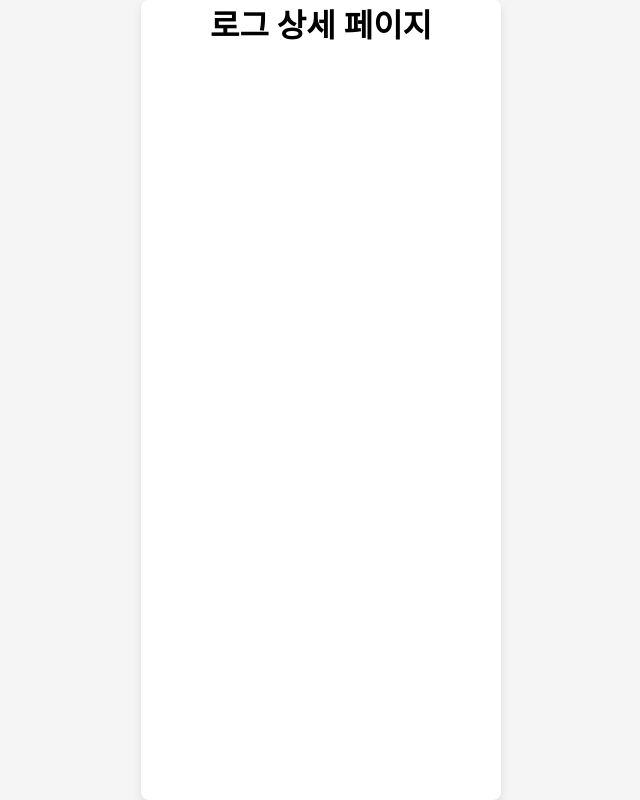
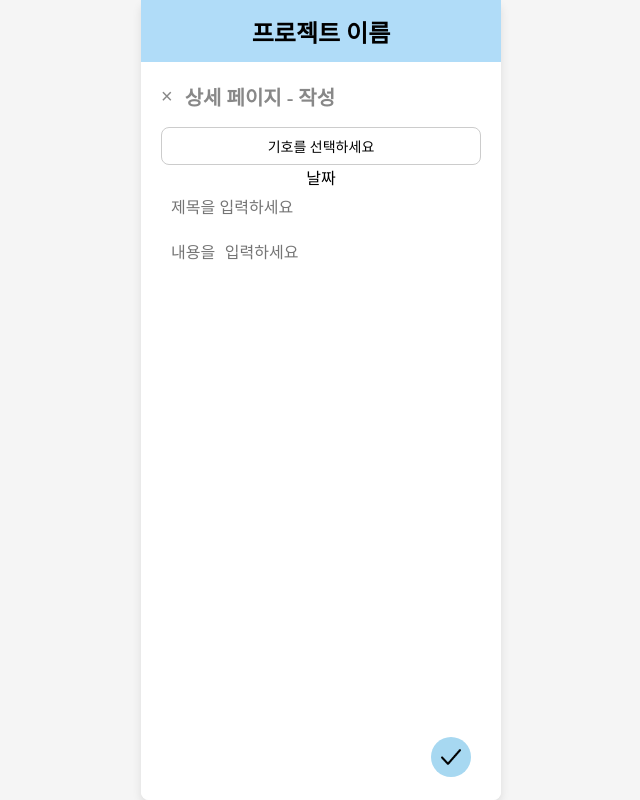
Before and after one commit to Daily-Factory/MindBullet-FE, a React (Vite) app: page /log-detail in a window 1280 px wide. Shown: the whole page, without its empty margins (319-959 px from the left). Built offline with nearby package versions, Linux system fonts and the light colour scheme.

Commit message:
데일리로그 페이지, 상세페이지(작성)

```diff
--- a/src/components/AppLayout.jsx
+++ b/src/components/AppLayout.jsx
@@ -1,9 +1,14 @@
 import styled from "styled-components";
+// header 부분 들어가야할 거 같아서 추가했습니당
+import Header from "./Header";
 
 const AppLayout = ({ children }) => {
   return (
     <AppWrapper>
-      <Content>{children}</Content>
+      <Content>
+        <Header/>
+        {children}
+        </Content>
     </AppWrapper>
   );
 };
--- /dev/null
+++ b/src/components/BulletSelector.jsx
@@ -0,0 +1,102 @@
+// BulletSelector.jsx
+
+import { useState } from "react";
+import styled from "styled-components";
+
+const icons = [
+  { src: "/assets/icons/normal.png", label: "할 일" },
+  { src: "/assets/icons/done.png", label: "완료한 일" },
+  { src: "/assets/icons/memo.png", label: "메모" },
+  { src: "/assets/icons/liked.png", label: "좋았던 일" },
+  { src: "/assets/icons/important.png", label: "중요" },
+];
+
+const BulletSelector = ({selected, setSelected}) => {
+  const [isOpen, setIsOpen] = useState(false);
+
+// 불렛저널기호 선택했을 때 실행되는 함수
+  const handleSelect = (item) => {
+    setSelected(item);
+    setIsOpen(false);
+  };
+
+  return (
+    <Container>
+      <SelectedBox onClick={() => setIsOpen((prev) => !prev)}>
+        {selected ? (
+          <>
+            <Icon src={selected.src} alt={selected.label} />
+
+          </>
+        ) : (
+          <Label>기호를 선택하세요</Label>
+        )}
+      </SelectedBox>
+
+      {/* // isOpen이 true일 때만 List 영역이 보여지고, false 이면 렌더링 자체가 안됨 -숨겨짐  */}
+      {isOpen && (
+        <List>
+          {icons.map((item) => (
+            <Item key={item.label} onClick={() => handleSelect(item)}>
+              <Icon src={item.src} alt={item.label} />
+              <Label>{item.label}</Label>
+            </Item>
+          ))}
+        </List>
+      )}
+    </Container>
+  );
+};
+
+export default BulletSelector;
+
+const Container = styled.div`
+  position: relative;
+`;
+
+const SelectedBox = styled.div`
+  display: flex;
+  align-items: center;
+  justify-content: center;
+  gap: 8px;
+  border: 1px solid #ccc;
+  padding: 8px 12px;
+  border-radius: 8px;
+  cursor: pointer;
+
+  margin: 0 auto;
+  white-space: nowrap;
+`;
+
+const List = styled.div`
+  position: absolute;
+  top: 100%;
+  left: 0;
+  margin-top: 8px;
+  border: 1px solid #ccc;
+  background: white;
+  border-radius: 8px;
+  padding: 8px;
+  z-index: 10;
+`;
+
+const Item = styled.div`
+  display: flex;
+  align-items: center;
+  gap: 8px;
+  padding: 6px;
+  cursor: pointer;
+
+  &:hover {
+    background-color: #f0f0f0;
+  }
+`;
+
+const Icon = styled.img`
+  width: 24px;
+  height: 24px;
+`;
+
+const Label = styled.span`
+  font-size: 14px;
+`;
--- a/src/pages/DailyLog.jsx
+++ b/src/pages/DailyLog.jsx
@@ -1,11 +1,65 @@
+import styled from "styled-components";
+import { useNavigate } from "react-router-dom";
 import AppLayout from "./../components/AppLayout.jsx";
 
+// 더미 데이터
+const dummyLogs = [
+  { id: 1, title: "제목1" },
+  { id: 2, title: "제목2" },
+  { id: 3, title: "제목3" },
+];
+
+// styled-components 정의
+const Wrapper = styled.div`
+  padding: 20px;
+`;
+
+const LogBox = styled.div`
+  border: 1px solid #ccc;
+  border-radius: 8px;
+  padding: 12px;
+  margin-bottom: 12px;
+  cursor: pointer;
+  background-color: #f9f9f9;
+`;
+
+//AddButtonWrapper을 가운데 정렬하는 영역
+const AddButtonWrapper = styled.div`
+  display: flex;
+  justify-content: center;
+  margin-top: 20px;
+`;
+
+// + 버튼 자체
+const AddButton = styled.button`
+  font-size: 24px;
+  width: 48px;
+  height: 48px;
+  border: none;
+  background-color: #A7D8F1;
+  color: white;
+  cursor: pointer;
+`;
+
 const DailyLog = () => {
-    return (
-        <AppLayout>
-            <h1>데일리 로그 목록 페이지</h1>
-        </AppLayout>
-    );
+  const navigate = useNavigate();
+
+  return (
+    <AppLayout>
+      <Wrapper>
+        <h1>데일리 로그 목록 페이지</h1>
+        {dummyLogs.map((log) => (
+          <LogBox key={log.id} onClick={() => console.log(`${log.id}번 로그 클릭됨`)}>
+            <div style={{ fontWeight: "bold" }}>{log.title}</div>
+          </LogBox>
+        ))}
+
+        <AddButtonWrapper>
+          <AddButton onClick={() => navigate("/log-detail")}>+</AddButton>
+        </AddButtonWrapper>
+      </Wrapper>
+    </AppLayout>
+  );
 };
 
 export default DailyLog;
--- a/src/pages/LogDetail.jsx
+++ b/src/pages/LogDetail.jsx
@@ -1,11 +1,145 @@
+import { useState } from "react";
+import styled from "styled-components";
+import { useNavigate } from "react-router-dom";
 import AppLayout from "./../components/AppLayout.jsx";
+import BulletSelector from "../components/BulletSelector";
+import checkmark from "../assets/checkmark.png";
 
 const LogDetail = () => {
-    return (
-        <AppLayout>
-            <h1>로그 상세 페이지</h1>
-        </AppLayout>
-    );
-}
+  const [title, setTitle] = useState("");
+  const [content, setContent] = useState("");
+  const [selectedSymbol, setSelectedSymbol] = useState("");
+  const navigate = useNavigate();
+
+  const handleSubmit = () => {
+    if (!title || !content || !selectedSymbol) {
+      alert("모두 입력했는지 확인해주세요!");
+      return;
+    }
+
+    console.log("작성된 내용:", {
+      title,
+      content,
+      selectedSymbol,
+    });
+
+    navigate("/daily-log");
+  };
+
+  const handleClose = () => {
+    navigate("/daily-log");
+  }
+
+  return (
+    <AppLayout>
+      <Wrapper>
+        <PageHeader>
+            <BackButton onClick={handleClose}>×</BackButton>
+            <PageTitle>상세 페이지 - 작성</PageTitle>
+        </PageHeader>
+
+
+        <BulletSelector selected={selectedSymbol} setSelected={setSelectedSymbol} />
+
+        {/* 선택한 날짜  */} 날짜
+
+        <Input
+          type="text"
+          placeholder="제목을 입력하세요"
+          value={title}
+          onChange={(e) => setTitle(e.target.value)}
+        />
+
+        <TextAreaWrapper>
+          <TextArea
+            placeholder="내용을 입력하세요"
+            value={content}
+            onChange={(e) => setContent(e.target.value)}
+          />
+          <SubmitButton onClick={handleSubmit}>
+            <img src={checkmark} alt="저장" width="20" height="20" />
+          </SubmitButton>
+        </TextAreaWrapper>
+      </Wrapper>
+    </AppLayout>
+  );
+};
 
 export default LogDetail;
+
+
+const Wrapper = styled.div`
+  padding: 20px;
+  width: 100%;
+  height: 100%;
+  max-width: 400px;
+  background-color: white;
+  margin: 0 auto;
+  border-radius: 8px;
+`;
+
+const Input = styled.input`
+  width: 100%;
+  padding: 10px;
+  font-size: 16px;
+  border: none;
+  margin-bottom: 2px;
+`;
+
+const TextAreaWrapper = styled.div`
+  position: relative;
+  height: 80%;
+  margin-bottom: 40px;
+`;
+
+const TextArea = styled.textarea`
+  width: 100%;
+  height: 100%;
+  padding: 10px;
+  font-size: 16px;
+  resize: none;
+  border: none;
+  box-sizing: border-box;
+`;
+
+const SubmitButton = styled.button`
+  position: absolute;
+  bottom: 10px;
+  right: 10px;
+  background-color: #A7D8F1;
+  border: none;
+  width: 40px;
+  height: 40px;
+  border-radius: 50%;
+  cursor: pointer;
+  display: flex;
+  align-items: center;
+  justify-content: center;
+`;
+
+const PageHeader = styled.div`
+  display: flex;
+  align-items: center;
+  gap: 12px; /* 버튼과 텍스트 사이 간격 */
+  margin-bottom: 16px;
+`;
+
+const BackButton = styled.button`
+  background: none;
+  border: none;
+  font-size: 20px;
+  color: #888888;
+  cursor: pointer;
+  margin: 0;
+
+  &:hover {
+    color: #555;
+  }
+`;
+
+// 나중에 삭제
+const PageTitle = styled.h1`
+  font-size: 20px;
+  color: #888888;
+  margin: 0;
+`;
```
Also changed, not shown: src/assets/checkmark.png (added).
